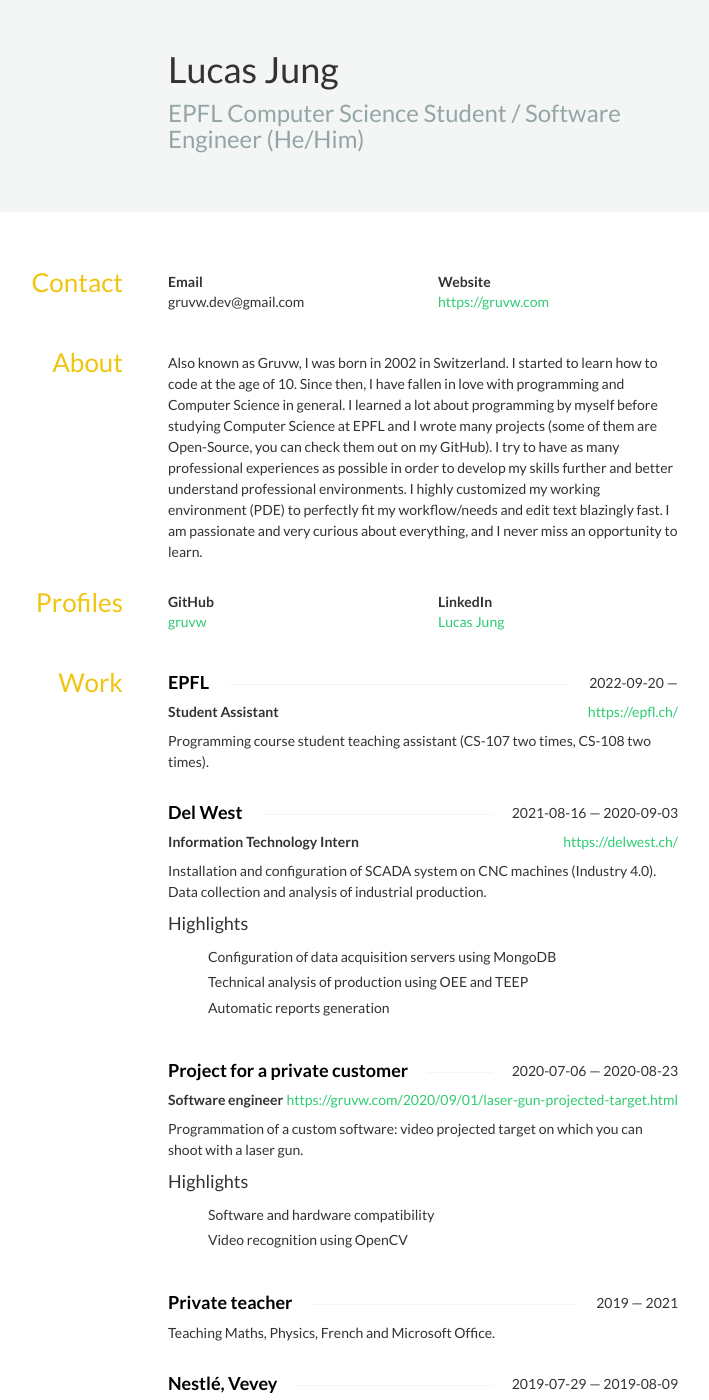
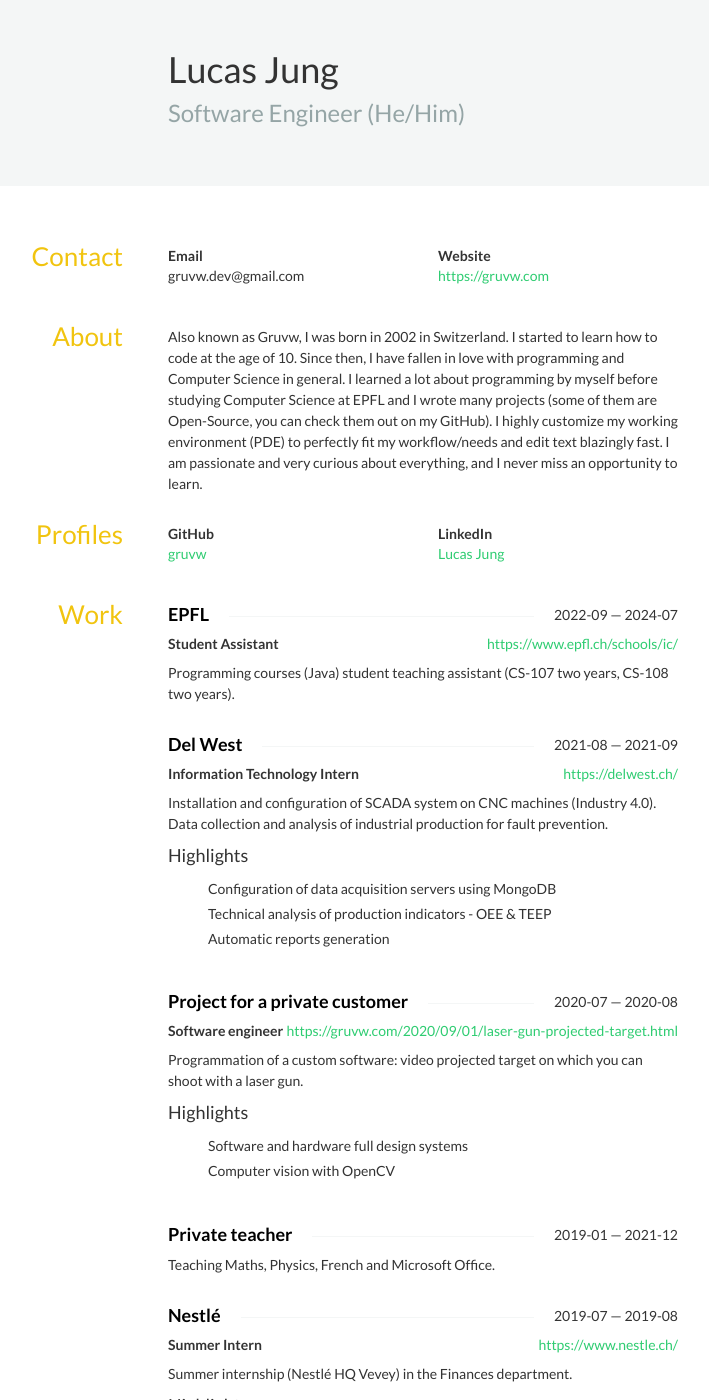
Before and after one commit to gruvw/portfolio, a Jekyll site: the page json_resume.html, which Jekyll copies as it is, in a window 1280 px wide and 1400 px high. Shown: the whole window, without its empty margins (307-1016 px from the left). Built offline with Jekyll 4.4.1, drawn with Linux system fonts in a browser that asks for light colours; nearby versions of some CDN libraries; a style sheet for code colours, icons or effects is not loaded; some of the changed text lies outside the part shown.

Commit message:
[ci skip] Built json_resume.html

```diff
--- a/json_resume.html
+++ b/json_resume.html
@@ -201,7 +201,7 @@ h4 span:first-child {
 						Lucas Jung
 					</h1>
 					<h2>
-						EPFL Computer Science Student / Software Engineer (He/Him)
+						Software Engineer (He/Him)
 					</h2>
 				</div>
 			</div>
@@ -233,7 +233,7 @@ h4 span:first-child {
 			<h3>About</h3>
 		</aside>
 		<div class="col-sm-9">
-			<p>Also known as Gruvw, I was born in 2002 in Switzerland. I started to learn how to code at the age of 10. Since then, I have fallen in love with programming and Computer Science in general. I learned a lot about programming by myself before studying Computer Science at EPFL and I wrote many projects (some of them are Open-Source, you can check them out on my GitHub). I try to have as many professional experiences as possible in order to develop my skills further and better understand professional environments. I highly customized my working environment (PDE) to perfectly fit my workflow/needs and edit text blazingly fast. I am passionate and very curious about everything, and I never miss an opportunity to learn.</p>
+			<p>Also known as Gruvw, I was born in 2002 in Switzerland. I started to learn how to code at the age of 10. Since then, I have fallen in love with programming and Computer Science in general. I learned a lot about programming by myself before studying Computer Science at EPFL and I wrote many projects (some of them are Open-Source, you can check them out on my GitHub). I highly customize my working environment (PDE) to perfectly fit my workflow/needs and edit text blazingly fast. I am passionate and very curious about everything, and I never miss an opportunity to learn.</p>
 		</div>
 	</section>
 	<section id="profiles" class="row">
@@ -276,24 +276,24 @@ h4 span:first-child {
 				<h4 class="strike-through">
 					<span>EPFL</span>
 					<span class="date">
-						2022-09-20 —
+						2022-09 — 2024-07
 					</span>
 				</h4>
 				<div class="website pull-right">
-					<a href="https://epfl.ch/">https://epfl.ch/</a>
+					<a href="https://www.epfl.ch/schools/ic/">https://www.epfl.ch/schools/ic/</a>
 				</div>
 				<div class="position">
 					Student Assistant
 				</div>
 				<div class="summary">
-					<p>Programming course student teaching assistant (CS-107 two times, CS-108 two times).</p>
+					<p>Programming courses (Java) student teaching assistant (CS-107 two years, CS-108 two years).</p>
 				</div>
 			</div>
 			<div class="col-sm-12">
 				<h4 class="strike-through">
 					<span>Del West</span>
 					<span class="date">
-						2021-08-16 — 2020-09-03
+						2021-08 — 2021-09
 					</span>
 				</h4>
 				<div class="website pull-right">
@@ -303,12 +303,12 @@ h4 span:first-child {
 					Information Technology Intern
 				</div>
 				<div class="summary">
-					<p>Installation and configuration of SCADA system on CNC machines (Industry 4.0). Data collection and analysis of industrial production.</p>
+					<p>Installation and configuration of SCADA system on CNC machines (Industry 4.0). Data collection and analysis of industrial production for fault prevention.</p>
 				</div>
 				<h4>Highlights</h4>
 				<ul class="highlights">
 					<li class="bullet">Configuration of data acquisition servers using MongoDB</li>
-					<li class="bullet">Technical analysis of production using OEE and TEEP</li>
+					<li class="bullet">Technical analysis of production indicators - OEE &amp; TEEP</li>
 					<li class="bullet">Automatic reports generation</li>
 				</ul>
 			</div>
@@ -316,7 +316,7 @@ h4 span:first-child {
 				<h4 class="strike-through">
 					<span>Project for a private customer</span>
 					<span class="date">
-						2020-07-06 — 2020-08-23
+						2020-07 — 2020-08
 					</span>
 				</h4>
 				<div class="website pull-right">
@@ -330,15 +330,15 @@ h4 span:first-child {
 				</div>
 				<h4>Highlights</h4>
 				<ul class="highlights">
-					<li class="bullet">Software and hardware compatibility</li>
-					<li class="bullet">Video recognition using OpenCV</li>
+					<li class="bullet">Software and hardware full design systems</li>
+					<li class="bullet">Computer vision with OpenCV</li>
 				</ul>
 			</div>
 			<div class="col-sm-12">
 				<h4 class="strike-through">
 					<span>Private teacher</span>
 					<span class="date">
-						2019 — 2021
+						2019-01 — 2021-12
 					</span>
 				</h4>
 				<div class="summary">
@@ -347,9 +347,9 @@ h4 span:first-child {
 			</div>
 			<div class="col-sm-12">
 				<h4 class="strike-through">
-					<span>Nestlé, Vevey</span>
+					<span>Nestlé</span>
 					<span class="date">
-						2019-07-29 — 2019-08-09
+						2019-07 — 2019-08
 					</span>
 				</h4>
 				<div class="website pull-right">
@@ -359,11 +359,11 @@ h4 span:first-child {
 					Summer Intern
 				</div>
 				<div class="summary">
-					<p>Short internship in the Finances department.</p>
+					<p>Summer internship (Nestlé HQ Vevey) in the Finances department.</p>
 				</div>
 				<h4>Highlights</h4>
 				<ul class="highlights">
-					<li class="bullet">Creation of Microsoft Power BI dashboards for financial data visualisation</li>
+					<li class="bullet">Creation of Microsoft Power BI dashboards for financial data agregation &amp; visualisation</li>
 					<li class="bullet">Extensive use of the Microsoft Office Suite</li>
 				</ul>
 			</div>
@@ -371,45 +371,45 @@ h4 span:first-child {
 				<h4 class="strike-through">
 					<span>Babysitter</span>
 					<span class="date">
-						2018 — 2020
+						2018-01 — 2020-12
 					</span>
 				</h4>
 				<div class="website pull-right">
 					<a href="https://babysitter.redcross.ch/">https://babysitter.redcross.ch/</a>
 				</div>
 				<div class="summary">
-					<p>Red-Cross babysitting certificate.</p>
+					<p>Red-Cross babysitting (certified).</p>
 				</div>
 			</div>
 			<div class="col-sm-12">
 				<h4 class="strike-through">
-					<span>Sogel Foundation, Lausanne</span>
+					<span>Sogel Foundation</span>
 					<span class="date">
-						2018-07-22 — 2018-07-29
+						2018-07 — 2018-07
 					</span>
 				</h4>
 				<div class="position">
-					Summer Intern
+					Summer Intern - Lausane
 				</div>
 				<div class="summary">
-					<p>Short internship in the administration department.</p>
+					<p>Short summer internship in the administration department.</p>
 				</div>
 			</div>
 			<div class="col-sm-12">
 				<h4 class="strike-through">
-					<span>Franic Technologies SA, Renens</span>
+					<span>Franic Technologies SA</span>
 					<span class="date">
-						2016-10-15 — 2016-10-19
+						2016-10 — 2016-10
 					</span>
 				</h4>
 				<div class="website pull-right">
 					<a href="http://www.franic.eu/">http://www.franic.eu/</a>
 				</div>
 				<div class="position">
-					Summer Intern
+					Summer Intern - Renens
 				</div>
 				<div class="summary">
-					<p>Very short internship, get in touch with IT.</p>
+					<p>Short internship to get in touch with IT in a professional environement (age 14).</p>
 				</div>
 			</div>
 			</div>
@@ -427,7 +427,7 @@ h4 span:first-child {
 				<h4 class="strike-through">
 					<span>EPFL, Lausanne</span>
 					<span class="date">
-						2021-09 —
+						2021-09 — 2024-07
 					</span>
 				</h4>
 				<div class="area">
@@ -505,7 +505,7 @@ h4 span:first-child {
 				</h4>
 				<div class="date pull-right">
 					<em>Awarded</em>
-					2020-07-03
+					2020-07
 				</div>
 				<div class="awarder">
 					<em>by</em>
```
Also changed, not shown: other parts of json_resume.html (+13 -9 lines).
